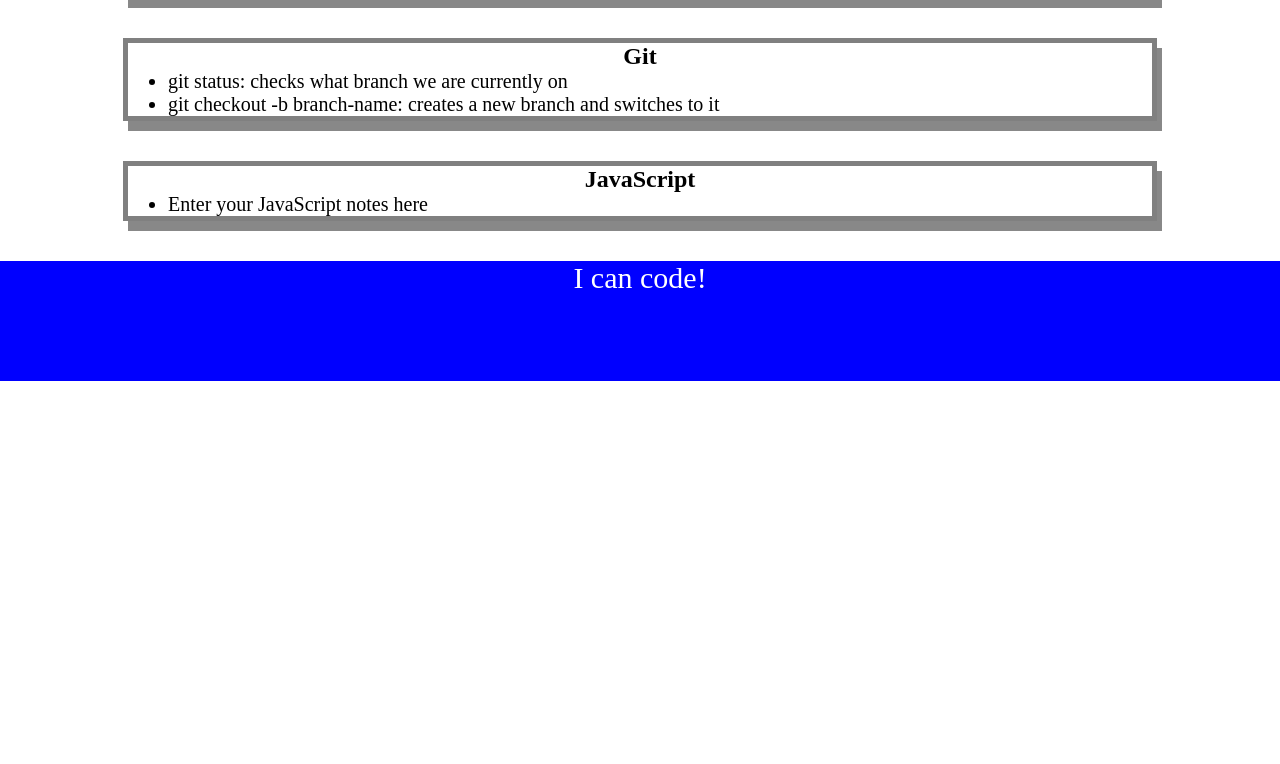
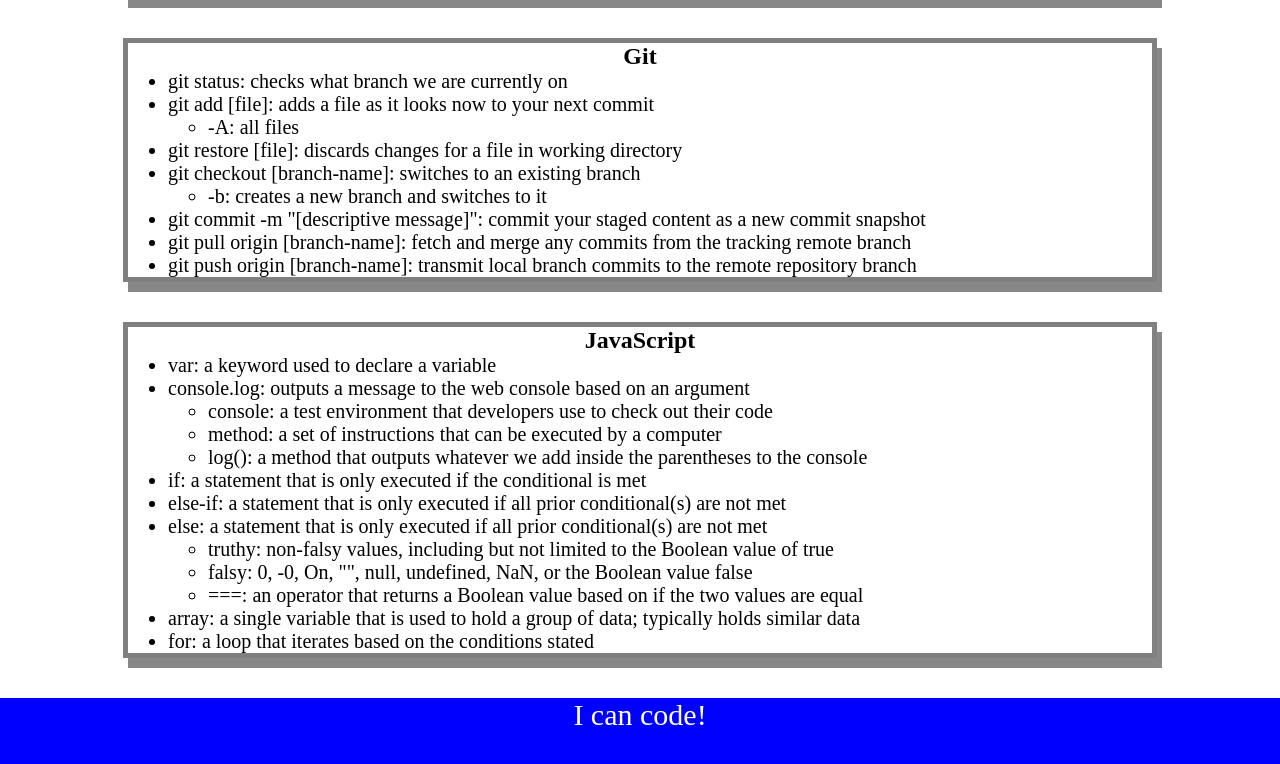
Before and after one commit to JPauldo/prework-study-guide, a plain HTML site: page prework-study-guide/index.html in a window 1280 px wide. Shown: the part 1334-2098 px from the top of the page. Before the commit the page ends 1715 px from the top, so only its background shows below. Drawn offline with Linux system fonts and the light colour scheme.

Commit message:
added Git, JavaScript notes as well as JS code

```diff
--- /dev/null
+++ b/prework-study-guide/assets/script.js
@@ -0,0 +1,21 @@
+var topics = ['HTML', 'CSS', 'Git', 'JavaScript'];
+
+for(var x = 0; x < topics.length; x++) {
+    console.log(topics[x])
+}
+
+/*
+var topic = topics[x]
+
+if (topic === 'HTML') {
+    console.log("Let's study HTML!");
+} else if (topic === 'CSS') {
+    console.log("Let's study CSS!");
+} else if (topic === 'Git') {
+    console.log("Let's study Git!");
+} else if (topic === 'JavaScript') {
+    console.log("Let's study JavaScript!");
+} else {
+    console.log('Please try again!');
+}
+*/
--- a/prework-study-guide/index.html
+++ b/prework-study-guide/index.html
@@ -11,6 +11,7 @@
     <header id="top">
       <h1>Prework Study Guide</h1>
       <img src="./assets/bowtie-cat.png" alt="Profile image of cat wearing a bow tie." />
+      <h2>✨ Open the Console to See What's Happening ✨</h2>
     </header>
     <main>
       <section class="card" id="html-section">
@@ -85,14 +86,41 @@
         <h2>Git</h2>
         <ul>
           <li>git status: checks what branch we are currently on</li>
-          <li>git checkout -b branch-name: creates a new branch and switches to it</li>
+          <li>git add [file]: adds a file as it looks now to your next commit</li>
+          <ul>
+            <li>-A: all files</li>
+          </ul>
+          <li>git restore [file]: discards changes for a file in working directory</li>
+          <li>git checkout [branch-name]: switches to an existing branch</li>
+          <ul>
+            <li>-b: creates a new branch and switches to it</li>
+          </ul>
+          <li>git commit -m "[descriptive message]": commit your staged content as a new commit snapshot</li>
+          <li>git pull origin [branch-name]: fetch and merge any commits from the tracking remote branch</li>
+          <li>git push origin [branch-name]: transmit local branch commits to the remote repository branch</li>
         </ul>
       </section>
 
       <section class="card" id="javascript-section">
         <h2>JavaScript</h2>
         <ul>
-          <li>Enter your JavaScript notes here</li>
+          <li>var: a keyword used to declare a variable</li>
+          <li>console.log: outputs a message to the web console based on an argument</li>
+          <ul>
+            <li>console: a test environment that developers use to check out their code</li>
+            <li>method: a set of instructions that can be executed by a computer</li>
+            <li>log(): a method that outputs whatever we add inside the parentheses to the console</li>
+          </ul>
+          <li>if: a statement that is only executed if the conditional is met</li>
+          <li>else-if: a statement that is only executed if all prior conditional(s) are not met</li>
+          <li>else: a statement that is only executed if all prior conditional(s) are not met</li>
+          <ul>
+            <li>truthy: non-falsy values, including but not limited to the Boolean value of true</li>
+            <li>falsy: 0, -0, On, "", null, undefined, NaN, or the Boolean value false</li>
+            <li>===: an operator that returns a Boolean value based on if the two values are equal</li>
+          </ul>
+          <li>array: a single variable that is used to hold a group of data; typically holds similar data</li>
+          <li>for: a loop that iterates based on the conditions stated</li>
         </ul>
       </section>
     </main>
@@ -100,5 +128,6 @@
     <footer>
       <p>I can code!</p>
     </footer>
+    <script src="./assets/script.js"></script>
   </body>
 </html>
```
